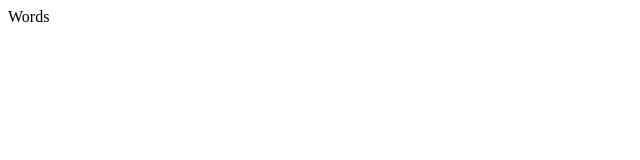
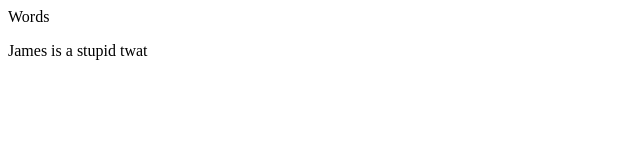
Before and after one commit to Inferniu/Inferniu.github.io, a plain HTML site: page index.html in a window 1280 px wide. Shown: the whole page, without its empty margins (0-640 px from the left). Drawn offline with Linux system fonts and the light colour scheme.

Commit message:
Update index.html

```diff
--- a/index.html
+++ b/index.html
@@ -1 +1,2 @@
 <p> Words  </p>
+<p> James is a stupid twat </p>
```
